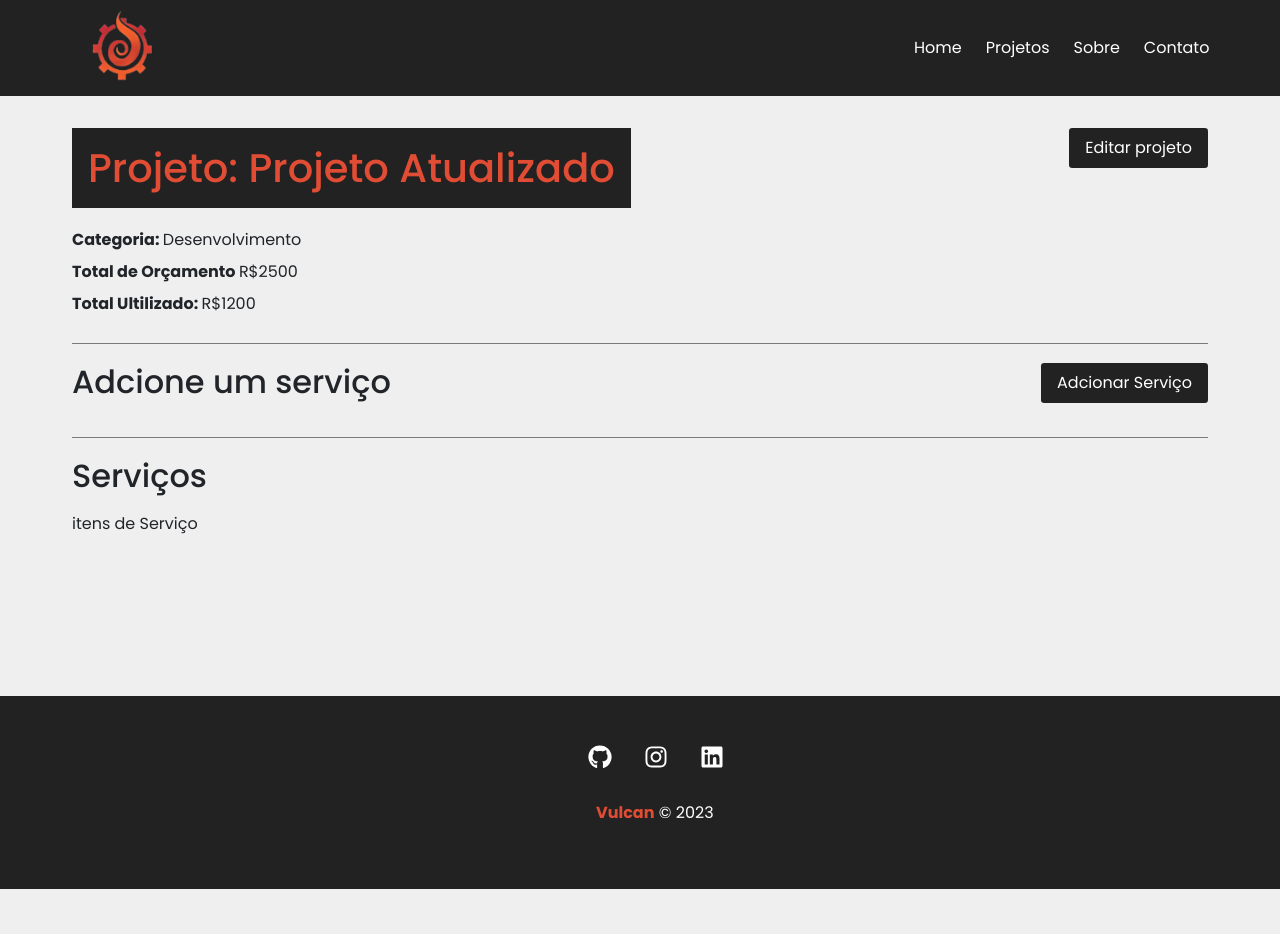
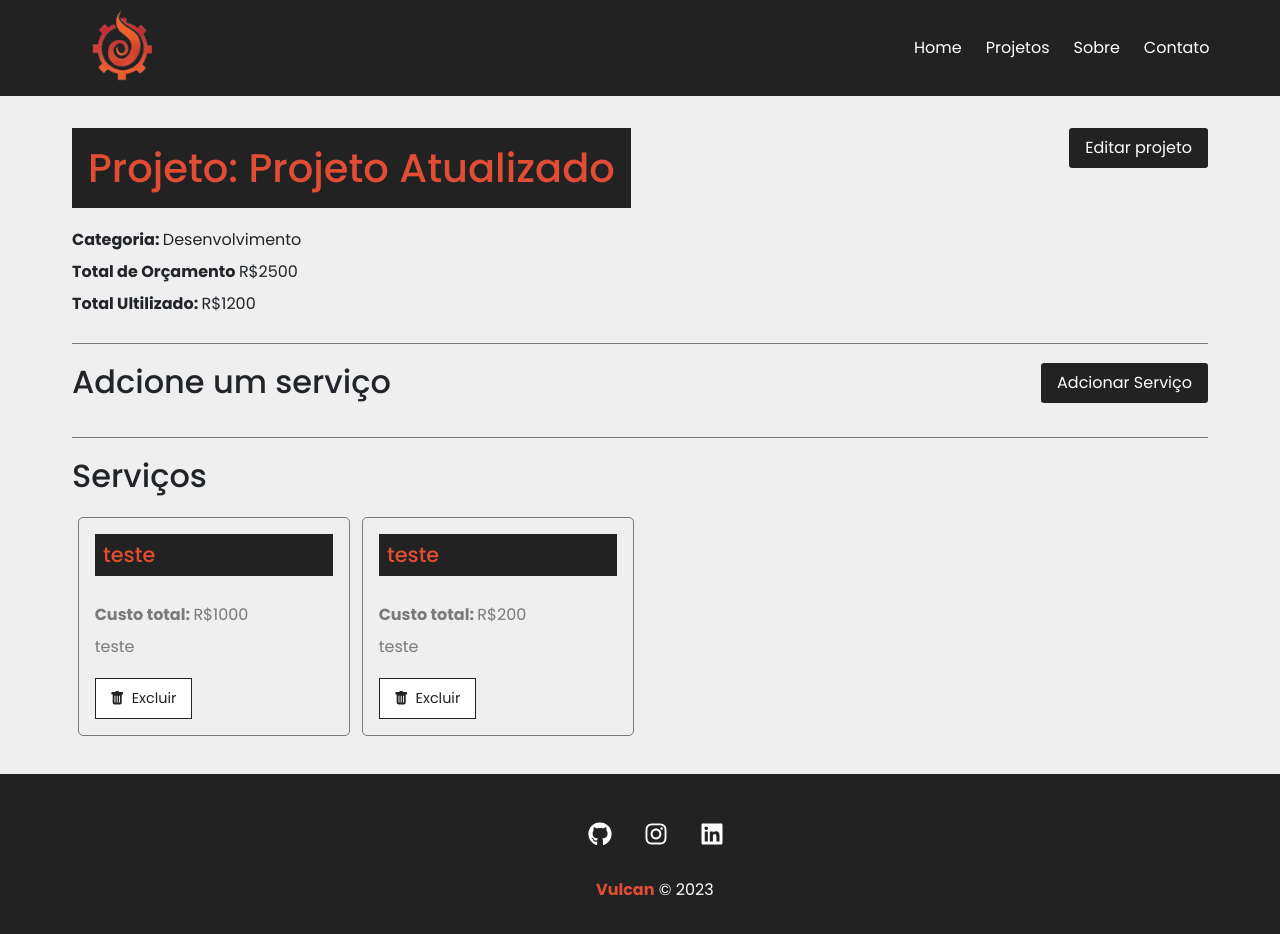
Before and after one commit to matthael/vulcan, a React (Create React App) app: page /project/3 in a window 1280 px wide. Shown: the top 934 px of the page. Before the commit the page ends 889 px from the top, so only its background shows below. Built offline with nearby package versions, Linux system fonts and the light colour scheme; data requests are answered from the project's data file.

Commit message:
Feature: Service Card
add: A card that show service especifications and if the project don't have any service appear a message

fix: Bug that when a service has being created the form didn't close

Change: added services to projects

```diff
--- a/db.json
+++ b/db.json
@@ -31,8 +31,21 @@
         "id": "3",
         "name": "Design"
       },
-      "cost": 0,
-      "services": [],
+      "cost": 7500,
+      "services": [
+        {
+          "name": "Novo Serviço",
+          "cost": "2500",
+          "description": "Testando",
+          "id": "e87a332a-839d-4c9a-be51-a0fa80ba0c45"
+        },
+        {
+          "name": "Serviço 2",
+          "cost": "5000",
+          "description": "teste",
+          "id": "4de811a3-ba08-4a09-a320-8deb84d8b17e"
+        }
+      ],
       "id": 4
     }
   ],
--- a/src/components/Pages/Project.js
+++ b/src/components/Pages/Project.js
@@ -7,7 +7,9 @@
 import Loading from "../layout/Loading";
 import Container from "../layout/Container";
 import Message from "../layout/Message";
+
 import ServiceForm from "../Service/ServiceForm";
+import ServiceCard from "../Service/ServiceCard";
 
 import Form from "../Project/Form";
 
@@ -15,6 +17,7 @@
   const { id } = useParams();
 
   const [project, setProject] = useState([]);
+  const [services, setServices] = useState([]);
   const [showProjectForm, setShowProjectForm] = useState(false);
   const [showServiceForm, setShowServiceForm] = useState(false);
   const [message, setMessage] = useState();
@@ -31,6 +34,7 @@
         .then((resp) => resp.json())
         .then((data) => {
           setProject(data);
+          setServices(data.services);
         })
         .catch((err) => console.log(err));
     }, 1000);
@@ -95,11 +99,12 @@
     })
       .then((resp) => resp.json())
       .then((data) => {
-        //show services
-        console.log(data);
+        setShowServiceForm(false);
       })
       .catch((err) => console.log(err));
   }
+
+  function removeService() {}
 
   function toggleProjectForm() {
     setShowProjectForm(!showProjectForm);
@@ -159,7 +164,18 @@
             </div>
             <h2> Serviços </h2>
             <Container customClass="start">
-              <p> itens de Serviço </p>
+              {services.length > 0 &&
+                services.map((service) => (
+                  <ServiceCard
+                    id={service.id}
+                    name={service.name}
+                    cost={service.cost}
+                    description={service.description}
+                    key={service.id}
+                    handleRemove={removeService}
+                  />
+                ))}
+              {services.length === 0 && <p> Não há serviços cadastrados. </p>}
             </Container>
           </Container>
         </div>
--- /dev/null
+++ b/src/components/Service/ServiceCard.js
@@ -0,0 +1,24 @@
+import { BsFillTrashFill } from "react-icons/bs";
+import styles from "../Project/Card.module.css";
+
+function ServiceCard({ id, name, cost, description, key, handleRemove }) {
+  const remove = (e) => {};
+
+  return (
+    <div className={styles.project_card}>
+      <h4> {name} </h4>
+      <p>
+        <span> Custo total: </span> R${cost}
+      </p>
+      <p> {description} </p>
+      <div className={styles.project_card_actions}>
+        <button onClick={remove}>
+          <BsFillTrashFill />
+          Excluir
+        </button>
+      </div>
+    </div>
+  );
+}
+
+export default ServiceCard;
```
